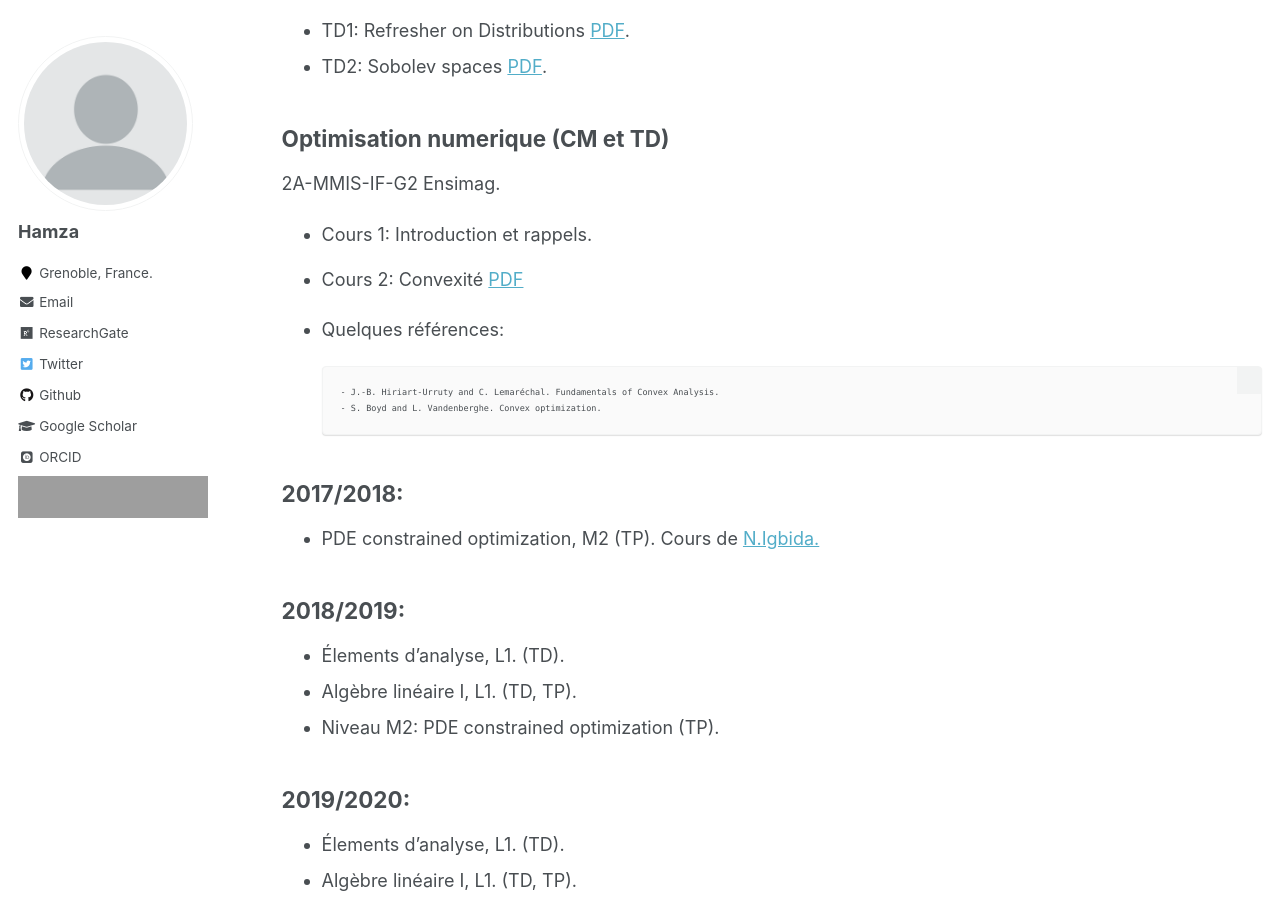
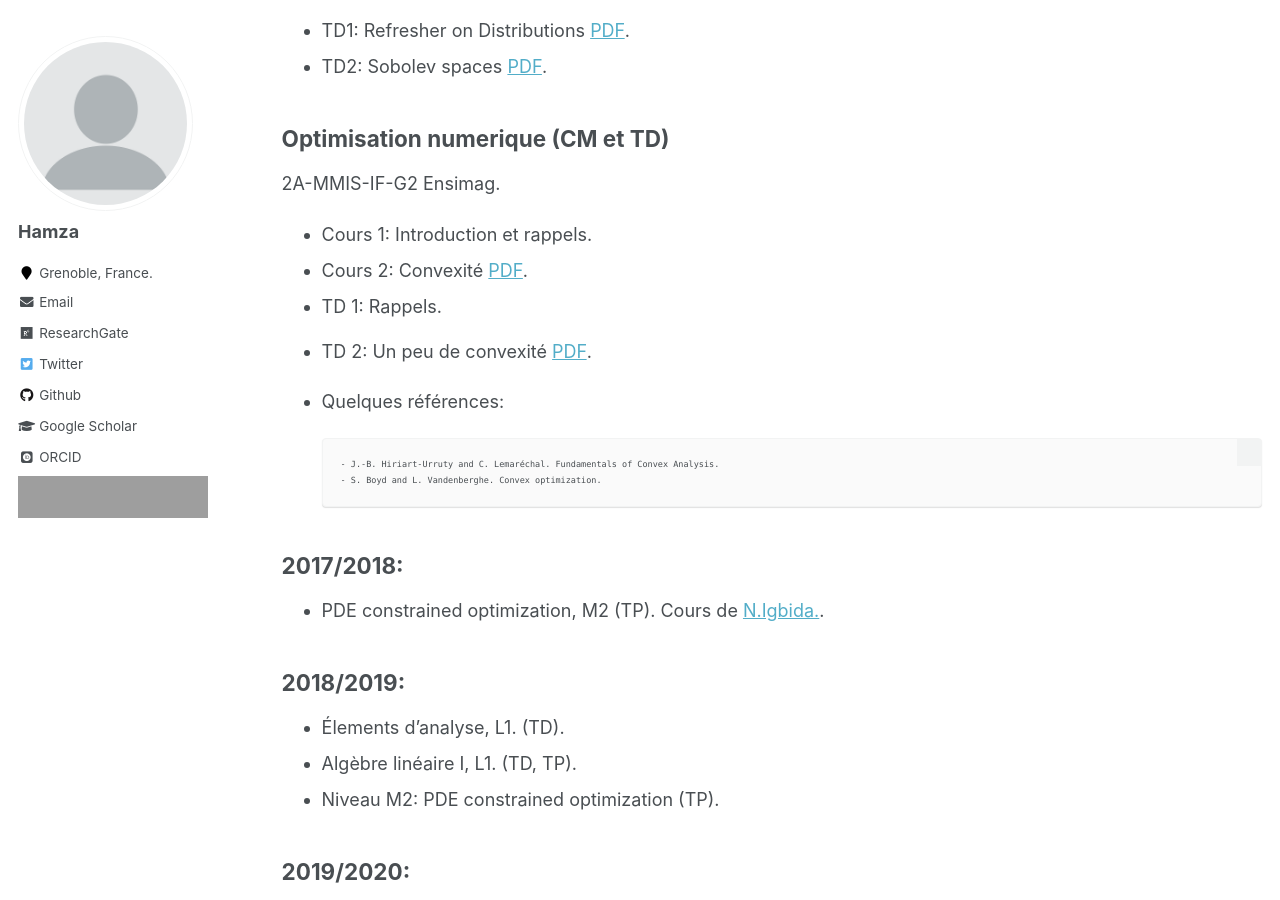
Before and after one commit to enhamza/enhamza.github.io, a Jekyll site: the page built from _pages/teaching.md, in a window 1280 px wide and 900 px high, scrolled down 734 px. Built offline with Jekyll 4.4.1, drawn with Linux system fonts in a browser that asks for light colours; some web fonts are replaced; formulas are drawn with MathJax 3; grey boxes are pictures that could not be loaded.

Commit message:
Update teaching.md

```diff
--- a/_pages/teaching.md
+++ b/_pages/teaching.md
@@ -29,7 +29,9 @@ The course is given by [C.Jourdana](https://membres-ljk.imag.fr/Clement.Jourdana
 2A-MMIS-IF-G2 Ensimag.
 
 * Cours 1: Introduction et rappels.
-* Cours 2: Convexité [PDF](https://enhamza.github.io/files/CM2_cvx.pdf)
+* Cours 2: Convexité [PDF](https://enhamza.github.io/files/CM2_cvx.pdf).
+* TD 1: Rappels.
+* TD 2: Un peu de convexité [PDF](https://enhamza.github.io/files/TD2.pdf).
 
 * Quelques références:
 
@@ -38,7 +40,7 @@ The course is given by [C.Jourdana](https://membres-ljk.imag.fr/Clement.Jourdana
 
 2017/2018:
 ---------
-* PDE constrained optimization, M2 (TP). Cours de [N.Igbida.](https://www.unilim.fr/pages_perso/noureddine.igbida/)
+* PDE constrained optimization, M2 (TP). Cours de [N.Igbida.](https://www.unilim.fr/pages_perso/noureddine.igbida/).
 
 
 2018/2019:
```
